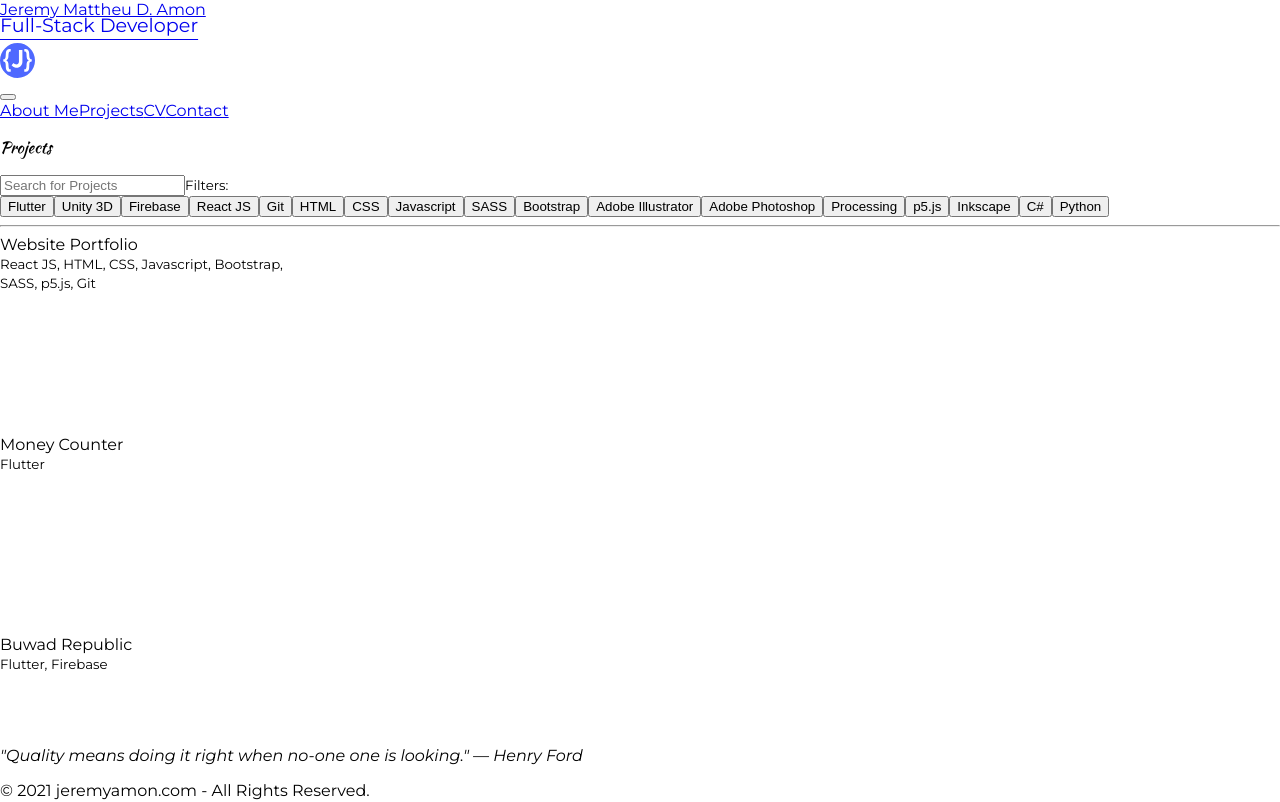
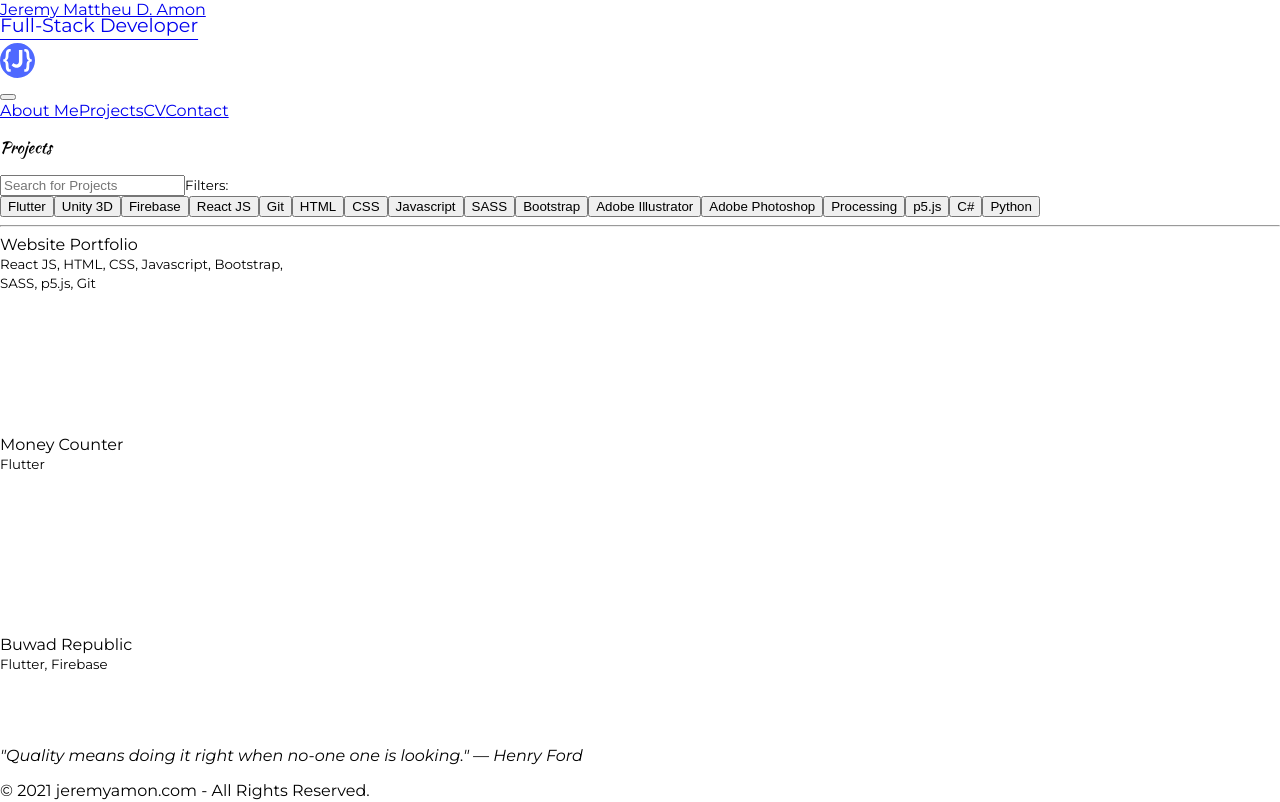
Before and after one commit to OverdriveNGain/portfolio, a React (Create React App) app: page /projects in a window 1280 px wide. Shown: the top 802 px of the page. Built offline with nearby package versions, Linux system fonts and the light colour scheme.

Commit message:
Removed Inkscape from filters

```diff
--- a/src/components/Projects.js
+++ b/src/components/Projects.js
@@ -19,7 +19,6 @@ const Projects = () => {
         "Adobe Photoshop",
         "Processing",
         "p5.js",
-        "Inkscape",
         "C#",
         "Python"
     ]
```
